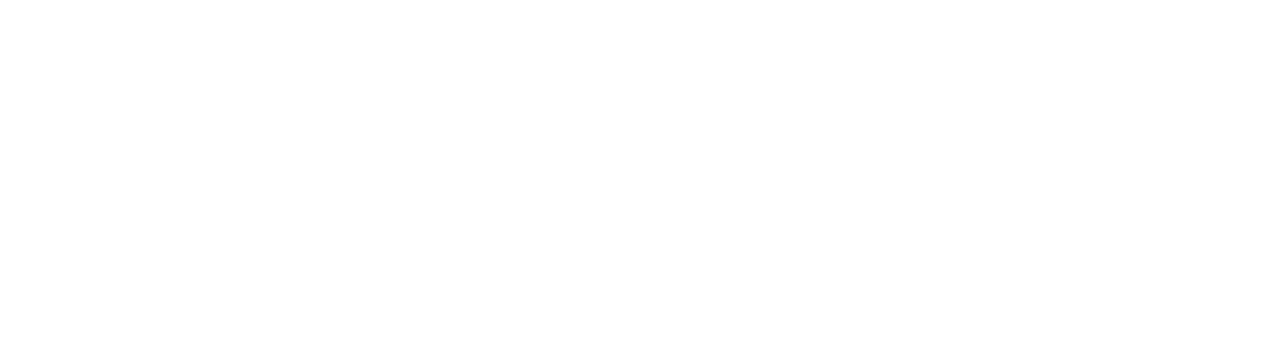
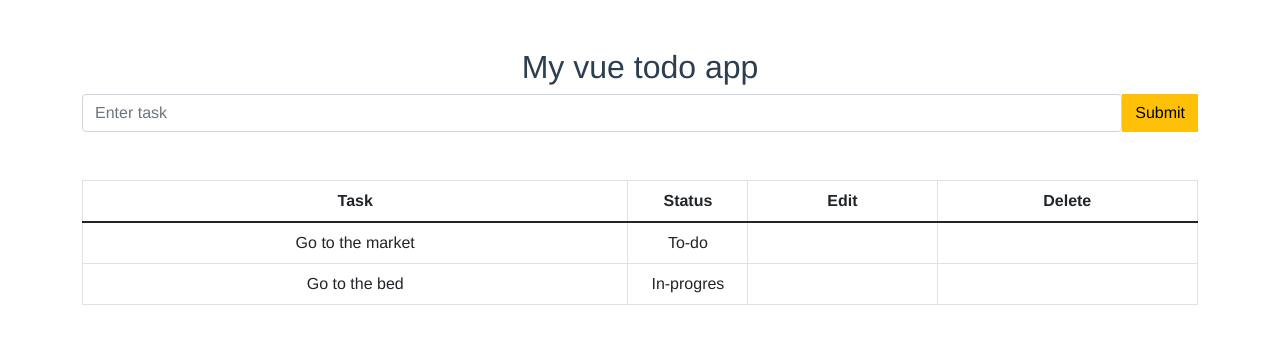
Before and after one commit to GiseleRC/Test2, a Vue app in the folder to-do/: page /Todoapp in a window 1280 px wide. Shown: the top 344 px of the page. Built offline with nearby package versions, Linux system fonts and the light colour scheme; the HTML template or start-up script is replaced by a standard one.

Commit message:
Phase1 - commit  6
index.js and Todoapp.vue modified.

```diff
--- a/to-do/src/router/index.js
+++ b/to-do/src/router/index.js
@@ -1,6 +1,7 @@
 import Vue from 'vue'
 import VueRouter from 'vue-router'
 import Home from '../views/Home.vue'
+import Todoapp from '../views/Todoapp.vue';
 
 Vue.use(VueRouter)
 
@@ -11,6 +12,11 @@
     component: Home
   },
 
+  {
+    path: '/Todoapp',
+    name: 'Todoapp',
+    component: Todoapp
+  }
 ]
 
 const router = new VueRouter({
--- a/to-do/src/views/Todoapp.vue
+++ b/to-do/src/views/Todoapp.vue
@@ -1,64 +1,125 @@
 <template>
-  <div class="home">
-    <div class="wrapper fadeInDown">
-      <div id="formContent">
-        <!-- Tabs Titles -->
 
-        <!-- Icon -->
-        <div class="fadeIn first">
-          <img src="@/assets/logo.png" id="icon" alt="User Icon" />
-        </div>
+  <div class="container" >
+    <h2 class="text-center mt-5">My vue todo app</h2>
 
-        <!-- Login Form -->
-        <form v-on:sumit.prevent="login">
-          <input type="text" id="login" class="fadeIn second" name="login" placeholder="User" v-model="User">
-          <input type="text" id="password" class="fadeIn third" name="login" placeholder="Password" v-model="Password">
-          <input type="submit" class="fadeIn fourth" value="Log In">
-        </form>
-
-        <!-- Remind Passowrd -->
-        <div class="alert alert-danger" role="alert" v-if="error">
-          {{error_msg}}
-        </div>
+    <!-- inputs -->
+    <form method="post" action="">
+      <div class="d-flex">
+        <input v-model="task" type="text" placeholder="Enter task" class="form-control">
+        <button @click="submitTask" class="btn btn-warning rounded-0">Submit</button>
       </div>
-    </div>
+    </form>
+    <!-- task tab -->
+    <table class="table table-bordered mt-5">
+      <thead>
+        <tr>
+          <th scope="col" class="text-center">Task</th>
+          <th scope="col" class="text-center">Status</th>
+          <th scope="col" class="text-center">Edit</th>
+          <th scope="col" class="text-center">Delete</th>
+        </tr>
+      </thead>
+      <tbody>
+        <tr v-for="(task, index) in tasks" :key="index">
+          <td>
+            <span :class="{'finished': task.status === 'finished'}">{{task.name}}</span>
+          </td>
+          <td style="width: 120px">
+            <span @click="changeStatus(index)" class="pointer"
+              :class="{'text-danger': task.status === 'to-do',
+              'text-warning': task.status === 'in-progress',
+              'text-success': task.status === 'finished'
+              }"
+            >
+              {{firstCharUpper(task.status)}}
+            </span>
+          </td>
+          <td>
+            <div class="text-center" @click="editTask(index)">
+              <span class="fa fa-pen"></span>
+            </div>
+          </td>
+          <td>
+            <div class="text-center" @click="deleteTask(index)">
+              <span class="fa fa-trash"></span>
+            </div>
+          </td>
+        </tr>
+      </tbody>
+    </table>
   </div>
 </template>
 
 <script>
-import axios from 'axios';
 export default {
-  name: 'Home',
-  components: {
+  name: 'Todoapp',
+  props: {
+    msg: String,
+  },
 
-  },
-  data: function(){
-    return{
-      user: "",
-      password: "",
-      error: false,
-      error_msg: ""
+  data(){
+    return {
+      task: '',
+      editedTask: null,
+      availableStatusses: ['to-do', 'in-progress', 'finished'],
+
+      tasks: [
+        {
+          name: 'Go to the market',
+          status: 'To-do',
+          },
+        {
+          name: 'Go to the bed',
+          status: 'In-progres',
+        }
+      ]
     }
   },
-  methods:{
-    login(){
-      let json = {
-        "user": this.user,
-        "password": this.password
-      };
-      axios.post('https://solodata.es/auth', json)/* ver esta direccion*/
-      .then( data =>{
-        if(data.data.status == 'ok'){
-          console.log("is ok")
 
-        }else{
-          this.error = true;
-          this.error_msg = data.data.result.error_msg;/* ver error al cambiar la contraseña en el console.log*/
-        }
-      })
+  methods: {
+    submitTask(){
+      if(this.task.lenth === 0) return;
+
+      if(this.editedTask === null){
+          this.tasks.push({
+          name: this.task,
+          status: 'to-do'
+        });
+      }else{
+        this.tasks[this.editedTask].name = this.task;
+        this.editedTask = null;
+      }
+
+      this.task = '';
+    },
+
+    deleteTask(index){
+      this.tasks.splice(index, 1);
+    },
+
+    editTask(index){
+      this.task = this.tasks[index].name;
+      this.editedTask = index;
+    },
+
+    changeStatus(index){
+      let newIndex = this.availableStatusses.indexOf(this.tasks[index].status);
+      if(++newIndex > 2) newIndex = 0;
+      this.tasks[index].status = this.availableStatusses[newIndex];
+    },
+    firstCharUpper(str){
+      return str.charAt(0).toUpperCase() + str.slice(1);
     }
-  },
-}
+  }
+};
 </script>
-
+<!-- coment -->
 <style scoped>
+  .pointer {
+    cursor: pointer;
+  }
+  .finished {
+    text-decoration: line-through;
+  }
+</style>
```
